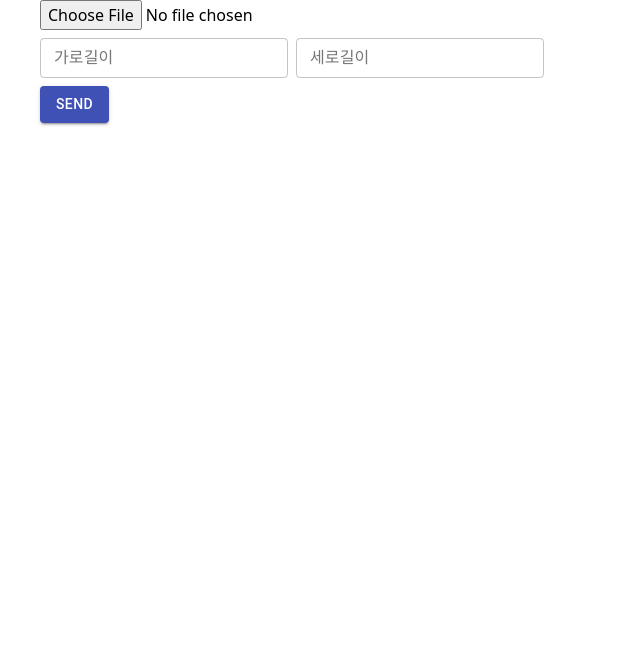
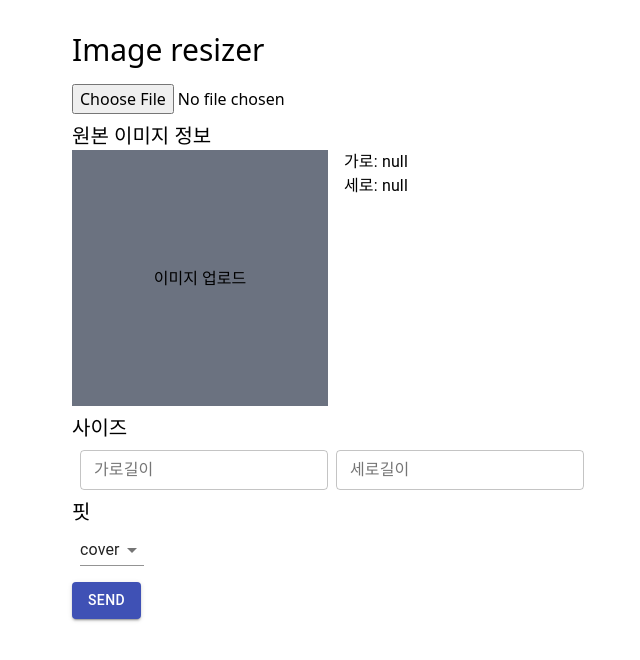
Before and after one commit to Jeonghyun-Kim/image-resizer, a Next.js app: page / in a window 1280 px wide. Shown: the top 660 px of the page, without its empty margins (0-640 px from the left). Built offline with nearby package versions, Linux system fonts and the light colour scheme.

Commit message:
fix ui
add preview and metadata (dimensions)

add fit options

```diff
--- a/pages/api/resize.ts
+++ b/pages/api/resize.ts
@@ -20,6 +20,7 @@ export const config = {
 };
 
 interface RequestWithFile extends NextApiRequest {
+  // eslint-disable-next-line @typescript-eslint/no-explicit-any
   file: any;
 }
 
@@ -32,7 +33,7 @@ const handler: (
 
     if (!req.file) return res.status(400).send('empty image');
 
-    const { width, height } = req.body;
+    const { width, height, fit } = req.body;
 
     if (!width || !height) {
       return res.status(400).send('missing width, height');
@@ -41,6 +42,20 @@ const handler: (
     if (!isDecimal(width) || !isDecimal(height))
       return res.status(400).send('non-decimal width or height');
 
+    if (!fit) {
+      return res.status(400).send('missing fit');
+    }
+
+    if (
+      fit !== 'cover' &&
+      fit !== 'contain' &&
+      fit !== 'fill' &&
+      fit !== 'inside' &&
+      fit !== 'outside'
+    ) {
+      return res.status(400).send('invalid fit');
+    }
+
     const imageBuffer = req.file.buffer as Buffer;
 
     const resizedBuffer = await sharp(imageBuffer)
@@ -48,7 +63,7 @@ const handler: (
       .resize({
         width: Number(width),
         height: Number(height),
-        fit: 'cover',
+        fit,
       })
       .jpeg({ quality: 75 })
       .withMetadata()
--- a/pages/index.tsx
+++ b/pages/index.tsx
@@ -1,9 +1,12 @@
 import React from 'react';
 import styled from 'styled-components';
+import NextImage from 'next/image';
 import isDecimal from 'validator/lib/isDecimal';
 import Button from '@material-ui/core/Button';
 import Text from '@material-ui/core/Typography';
 import Input from '@material-ui/core/TextField';
+import Select from '@material-ui/core/Select';
+import MenuItem from '@material-ui/core/MenuItem';
 
 // importing components
 import { Head } from '@components/core';
@@ -13,18 +16,38 @@ import { Head } from '@components/core';
 const Root = styled.div`
   max-width: 1200px;
   margin: 0 auto;
+  padding: 2rem;
 `;
+
+const sizeOf: (
+  url: string,
+) => Promise<{ width: number; height: number }> = async (url) => {
+  return await new Promise((resolve) => {
+    const image = new Image();
+    image.onload = () => {
+      resolve({ width: image.width, height: image.height });
+    };
+    image.src = url;
+  });
+};
 
 const Home: React.FC = () => {
   const [size, setSize] = React.useState<{ width: string; height: string }>({
     width: '',
     height: '',
   });
+  const [fit, setFit] = React.useState<string>('cover');
   const [loading, setLoading] = React.useState<boolean>(false);
   const [imageFile, setImageFile] = React.useState<{
     file: File;
     filename: string;
+    src: string;
+    size: {
+      width: number;
+      height: number;
+    };
   } | null>(null);
+  // const [inputSize, setInputSize] = React.useState<{ width: number; height: number } | null>(null)
   const inputRef = React.useRef<HTMLInputElement>(null);
   const downloadButtonRef = React.useRef<HTMLAnchorElement>(null);
 
@@ -36,8 +59,18 @@ const Home: React.FC = () => {
     }
 
     const reader = new FileReader();
-    reader.onloadend = () => {
-      setImageFile({ file, filename: file.name });
+    reader.onloadend = async () => {
+      const dimensions = await sizeOf(reader.result as string);
+
+      setImageFile({
+        file,
+        filename: file.name,
+        src: reader.result as string,
+        size: {
+          width: dimensions.width,
+          height: dimensions.height,
+        },
+      });
     };
 
     reader.readAsDataURL(file);
@@ -56,6 +89,7 @@ const Home: React.FC = () => {
       formData.append('image', imageFile.file);
       formData.append('width', size.width);
       formData.append('height', size.height);
+      formData.append('fit', fit);
       const response = await fetch('/api/resize', {
         method: 'POST',
         body: formData,
@@ -70,7 +104,7 @@ const Home: React.FC = () => {
 
         const url = window.URL.createObjectURL(data);
         downloadButtonRef.current.href = url;
-        downloadButtonRef.current.download = `${imageFile.filename}.jpg`;
+        downloadButtonRef.current.download = `${imageFile.filename}_${size.width}x${size.height}_${fit}.jpg`;
         downloadButtonRef.current.click();
         window.URL.revokeObjectURL(url);
 
@@ -94,6 +128,7 @@ const Home: React.FC = () => {
         <title>Kay&apos;s Image Resizer</title>
       </Head>
       <Root>
+        <h1 className="text-3xl mb-4">Image resizer</h1>
         <div>
           <a ref={downloadButtonRef} className="hidden" />
           <input
@@ -109,7 +144,34 @@ const Home: React.FC = () => {
             }}
           />
         </div>
+        <div className="my-2">
+          <h2 className="text-xl">원본 이미지 정보</h2>
+          <div className="flex space-x-4 h-64">
+            {imageFile ? (
+              <NextImage
+                src={imageFile.src}
+                className="bg-gray-500"
+                width={256}
+                height={256}
+                objectFit="contain"
+                loading="eager"
+              />
+            ) : (
+              <div
+                className="w-64 h-64 bg-gray-500 flex justify-center items-center text-white cursor-pointer"
+                onClick={() => inputRef.current?.click()}
+              >
+                이미지 업로드
+              </div>
+            )}
+            <div>
+              <Text>가로: {imageFile ? imageFile.size.width : 'null'}</Text>
+              <Text>세로: {imageFile ? imageFile.size.height : 'null'}</Text>
+            </div>
+          </div>
+        </div>
         <div className="my-2 space-x-2">
+          <h2 className="text-xl mb-2">사이즈</h2>
           <Input
             variant="outlined"
             size="small"
@@ -137,7 +199,22 @@ const Home: React.FC = () => {
             }
           />
         </div>
-        <div>
+        <div className="my-2 space-x-2">
+          <h2 className="text-xl mb-2">핏</h2>
+          <Select
+            value={fit}
+            onChange={(e) => {
+              setFit(e.target.value as string);
+            }}
+          >
+            <MenuItem value="cover">cover</MenuItem>
+            <MenuItem value="contain">contain</MenuItem>
+            <MenuItem value="fill">fill</MenuItem>
+            <MenuItem value="inside">inside</MenuItem>
+            <MenuItem value="outside">outside</MenuItem>
+          </Select>
+        </div>
+        <div className="my-4">
           <Button
             variant="contained"
             color="primary"
@@ -146,7 +223,9 @@ const Home: React.FC = () => {
             send
           </Button>
         </div>
-        <Text>{loading && 'loading...'}</Text>
+        <div className="my-4">
+          <Text>{loading && '로딩중...'}</Text>
+        </div>
       </Root>
     </>
   );
```
